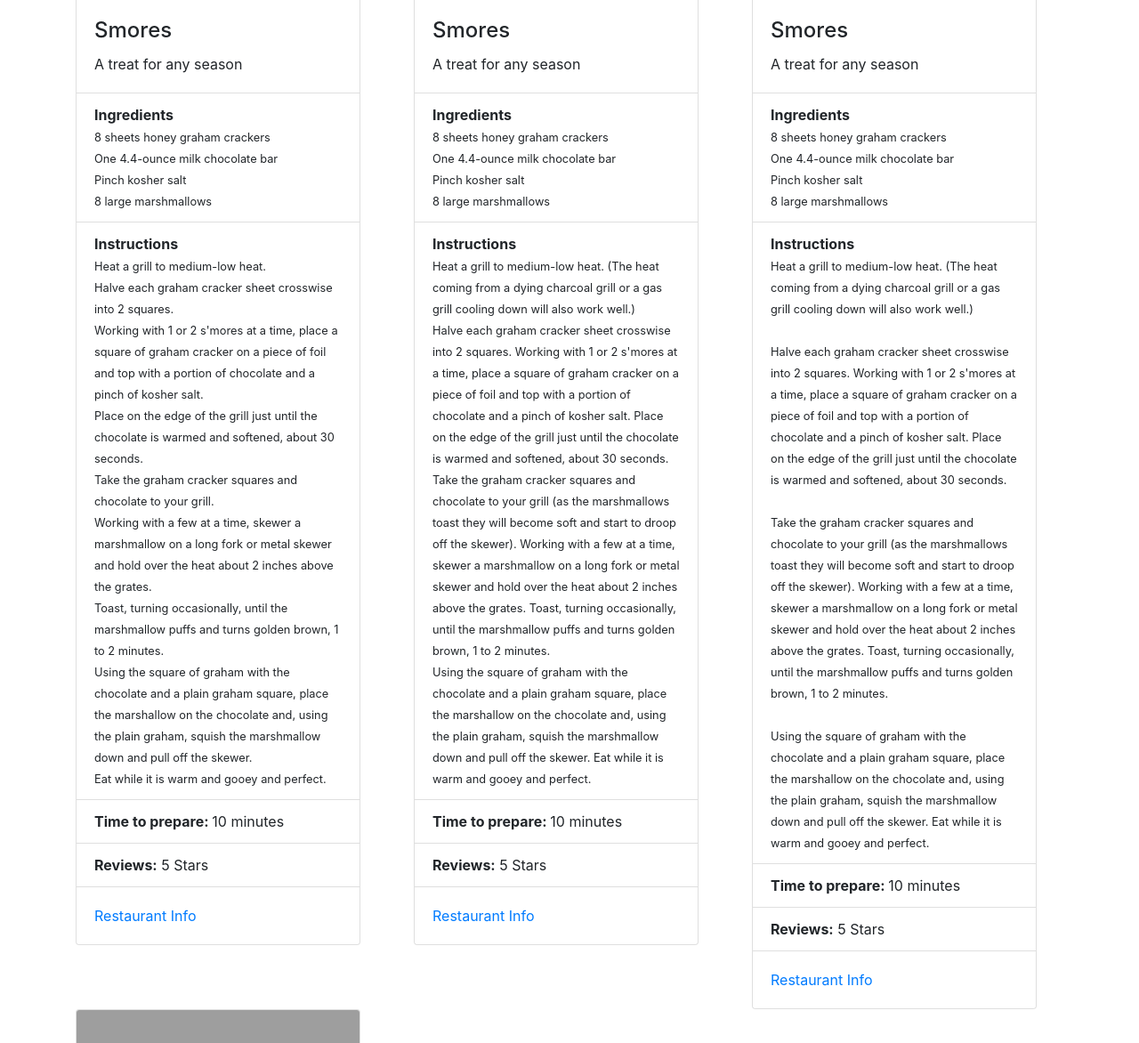
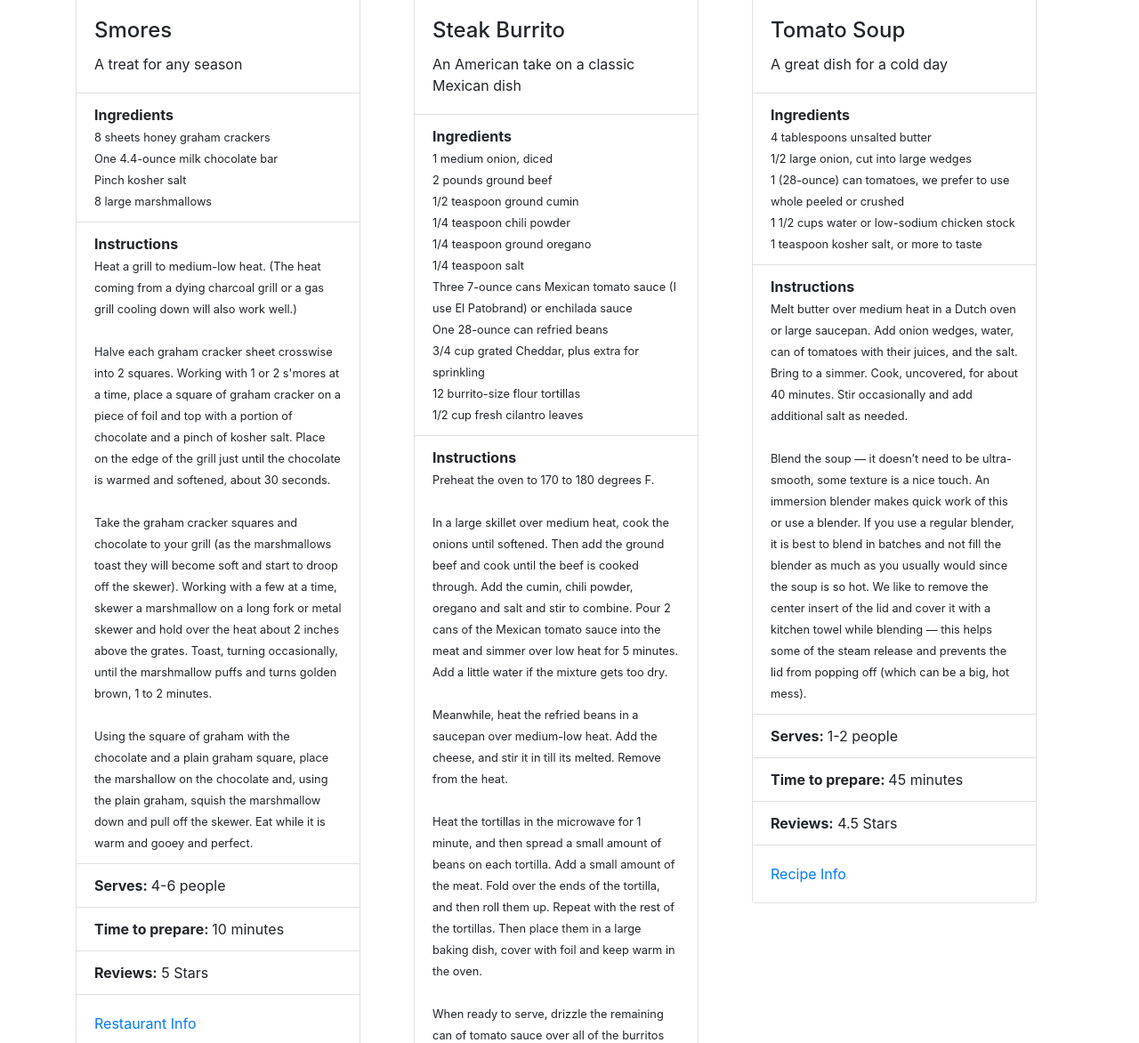
Before and after one commit to Connorlb/IDBSite, a Flask app: page /recipes in a window 1280 px wide. Shown: the part 392-1564 px from the top of the page at 89% size. Run offline with Flask 2, Linux system fonts and the light colour scheme; some libraries are stand-ins or nearby versions; grey boxes are pictures that could not be loaded.

Commit message:
Added soup

```diff
--- a/pocketchef/app/templates/recipes.html
+++ b/pocketchef/app/templates/recipes.html
@@ -4,81 +4,7 @@
     <h1 class="my-4 text-center text-lg-center">Recipes</h1>
       <div class="row">
 
-        <div class="col-md-4">
-          <div class="card" style="width: 20rem;">
-              <img class="card-img-top" src="http://assets.kraftfoods.com/recipe_images/opendeploy/75108_640x428.jpg"  alt="Fresh Smores">
-              <div class="card-body">
-                <h4 class="card-title">Smores</h4>
-                <p class="card-text">A treat for any season</p>
-              </div>
-              <ul class="list-group list-group-flush">
-                <li class="list-group-item">
-                  <b class="card-text">Ingredients<br>
-                  <small>8 sheets honey graham crackers<br>
-                  One 4.4-ounce milk chocolate bar <br>
-                  Pinch kosher salt<br>
-                  8 large marshmallows</small></b>
-                </li>
-                <li class="list-group-item">
-                  <b class="card-text">Instructions<br>
-                  <small>Heat a grill to medium-low heat.<br>
-                    Halve each graham cracker sheet crosswise into 2 squares.<br>
-                    Working with 1 or 2 s'mores at a time, place a square of graham cracker on a piece of foil and top with a portion of chocolate and a pinch of kosher salt.<br>
-                    Place on the edge of the grill just until the chocolate is warmed and softened, about 30 seconds.<br>
-                    Take the graham cracker squares and chocolate to your grill.<br>
-                    Working with a few at a time, skewer a marshmallow on a long fork or metal skewer and hold over the heat about 2 inches above the grates.<br>
-                    Toast, turning occasionally, until the marshmallow puffs and turns golden brown, 1 to 2 minutes.<br>
-                    Using the square of graham with the chocolate and a plain graham square, place the marshallow on the chocolate and, using the plain graham, squish the marshmallow down and pull off the skewer.<br>
-                    Eat while it is warm and gooey and perfect.</small></b>
-                </li>
-                <li class="list-group-item">
-                  <p class="card-text"><b>Time to prepare: </b>10 minutes<br></p>
-                </li>
-                <li class="list-group-item">
-                  <p class="card-text"><b>Reviews:</b> 5 Stars</p>
-                </li>
-              </ul>
-              <div class="card-body">
-                <a href="/maggianos" class="card-link">Restaurant Info</a>
-              </div>
-            </div>
-        </div>
 
-        <div class="col-md-4">
-          <div class="card" style="width: 20rem;">
-              <img class="card-img-top" src="http://assets.kraftfoods.com/recipe_images/opendeploy/75108_640x428.jpg"  alt="Fresh Smores">
-              <div class="card-body">
-                <h4 class="card-title">Smores</h4>
-                <p class="card-text">A treat for any season</p>
-              </div>
-              <ul class="list-group list-group-flush">
-                <li class="list-group-item">
-                  <b class="card-text">Ingredients<br>
-                  <small>8 sheets honey graham crackers<br>
-                  One 4.4-ounce milk chocolate bar <br>
-                  Pinch kosher salt<br>
-                  8 large marshmallows</small></b>
-                </li>
-                <li class="list-group-item">
-                  <b class="card-text">Instructions<br>
-                  <small>
-                    Heat a grill to medium-low heat. (The heat coming from a dying charcoal grill or a gas grill cooling down will also work well.)<br>
-                    Halve each graham cracker sheet crosswise into 2 squares. Working with 1 or 2 s'mores at a time, place a square of graham cracker on a piece of foil and top with a portion of chocolate and a pinch of kosher salt. Place on the edge of the grill just until the chocolate is warmed and softened, about 30 seconds.<br>
-                    Take the graham cracker squares and chocolate to your grill (as the marshmallows toast they will become soft and start to droop off the skewer). Working with a few at a time, skewer a marshmallow on a long fork or metal skewer and hold over the heat about 2 inches above the grates. Toast, turning occasionally, until the marshmallow puffs and turns golden brown, 1 to 2 minutes.<br>
-                    Using the square of graham with the chocolate and a plain graham square, place the marshallow on the chocolate and, using the plain graham, squish the marshmallow down and pull off the skewer. Eat while it is warm and gooey and perfect.</small></b>
-                </li>
-                <li class="list-group-item">
-                  <p class="card-text"><b>Time to prepare: </b>10 minutes<br></p>
-                </li>
-                <li class="list-group-item">
-                  <p class="card-text"><b>Reviews:</b> 5 Stars</p>
-                </li>
-              </ul>
-              <div class="card-body">
-                <a href="/maggianos" class="card-link">Restaurant Info</a>
-              </div>
-            </div>
-        </div>
 
         <div class="col-md-4">
           <div class="card" style="width: 20rem;">
@@ -104,6 +30,9 @@
                     Using the square of graham with the chocolate and a plain graham square, place the marshallow on the chocolate and, using the plain graham, squish the marshmallow down and pull off the skewer. Eat while it is warm and gooey and perfect.</small></b>
                 </li>
                 <li class="list-group-item">
+                  <p class="card-text"><b>Serves: </b>4-6 people<br></p>
+                </li>
+                <li class="list-group-item">
                   <p class="card-text"><b>Time to prepare: </b>10 minutes<br></p>
                 </li>
                 <li class="list-group-item">
@@ -118,7 +47,7 @@
 
         <div class="col-md-4">
           <div class="card" style="width: 20rem;">
-              <img class="card-img-top" src="http://assets.kraftfoods.com/recipe_images/opendeploy/75108_640x428.jpg"  alt="Fresh Smores">
+              <img class="card-img-top" src="https://www.tacobueno.com/assets/food/burritos/Burrito_BOB_990x725.jpg?v=1"  alt="Burrito">
               <div class="card-body">
                 <h4 class="card-title">Steak Burrito</h4>
                 <p class="card-text">An American take on a classic Mexican dish</p>
@@ -141,15 +70,10 @@
                   <b class="card-text">Instructions<br>
                   <small>
                     Preheat the oven to 170 to 180 degrees F.<br><br>
-
                     In a large skillet over medium heat, cook the onions until softened. Then add the ground beef and cook until the beef is cooked through. Add the cumin, chili powder, oregano and salt and stir to combine. Pour 2 cans of the Mexican tomato sauce into the meat and simmer over low heat for 5 minutes. Add a little water if the mixture gets too dry.<br><br>
-
                     Meanwhile, heat the refried beans in a saucepan over medium-low heat. Add the cheese, and stir it in till its melted. Remove from the heat.<br><br>
-
                     Heat the tortillas in the microwave for 1 minute, and then spread a small amount of beans on each tortilla. Add a small amount of the meat. Fold over the ends of the tortilla, and then roll them up. Repeat with the rest of the tortillas. Then place them in a large baking dish, cover with foil and keep warm in the oven.<br><br>
-
                     When ready to serve, drizzle the remaining can of tomato sauce over all of the burritos and sprinkle with more grated Cheddar. Return to the oven for a couple of minutes just to melt the cheese.<br><br>
-
                     Sprinkle the tops with the cilantro leaves and serve immediately to the fork-bangers in your life. They'll kiss you and hug you. Repeatedly.</small></b>
                 </li>
                 <li class="list-group-item">
@@ -163,11 +87,51 @@
                 </li>
               </ul>
               <div class="card-body">
-                <a href="/BURRITO TIME" class="card-link">Recipe Info</a>
+                <a href="/BURRITO_TIME" class="card-link">Recipe Info</a>
               </div>
             </div>
         </div>
 
+        <div class="col-md-4">
+          <div class="card" style="width: 20rem;">
+              <img class="card-img-top" src="https://www.inspiredtaste.net/wp-content/uploads/2016/08/Tomato-Soup-Recipe-Step_0-1200.jpg"  alt="Tomato soup">
+              <div class="card-body">
+                <h4 class="card-title">Tomato Soup</h4>
+                <p class="card-text">A great dish for a cold day</p>
+              </div>
+              <ul class="list-group list-group-flush">
+                <li class="list-group-item">
+                  <b class="card-text">Ingredients<br>
+                  <small>
+                    4 tablespoons unsalted butter<br>
+                    1/2 large onion, cut into large wedges<br>
+                    1 (28-ounce) can tomatoes, we prefer to use whole peeled or crushed<br>
+                    1 1/2 cups water or low-sodium chicken stock<br>
+                    1 teaspoon kosher salt, or more to taste
+                  </small></b>
+                </li>
+                <li class="list-group-item">
+                  <b class="card-text">Instructions<br>
+                  <small>
+                    Melt butter over medium heat in a Dutch oven or large saucepan. Add onion wedges, water, can of tomatoes with their juices, and the salt. Bring to a simmer. Cook, uncovered, for about 40 minutes. Stir occasionally and add additional salt as needed.<br><br>
+                    Blend the soup — it doesn’t need to be ultra-smooth, some texture is a nice touch. An immersion blender makes quick work of this or use a blender. If you use a regular blender, it is best to blend in batches and not fill the blender as much as you usually would since the soup is so hot. We like to remove the center insert of the lid and cover it with a kitchen towel while blending — this helps some of the steam release and prevents the lid from popping off (which can be a big, hot mess).
+                  </small></b>
+                </li>
+                <li class="list-group-item">
+                  <p class="card-text"><b>Serves: </b>1-2 people<br></p>
+                </li>
+                <li class="list-group-item">
+                  <p class="card-text"><b>Time to prepare: </b>45 minutes<br></p>
+                </li>
+                <li class="list-group-item">
+                  <p class="card-text"><b>Reviews:</b> 4.5 Stars</p>
+                </li>
+              </ul>
+              <div class="card-body">
+                <a href="/BURRITO_TIME" class="card-link">Recipe Info</a>
+              </div>
+            </div>
+        </div>
 
       </div>
 {% endblock %}
```
